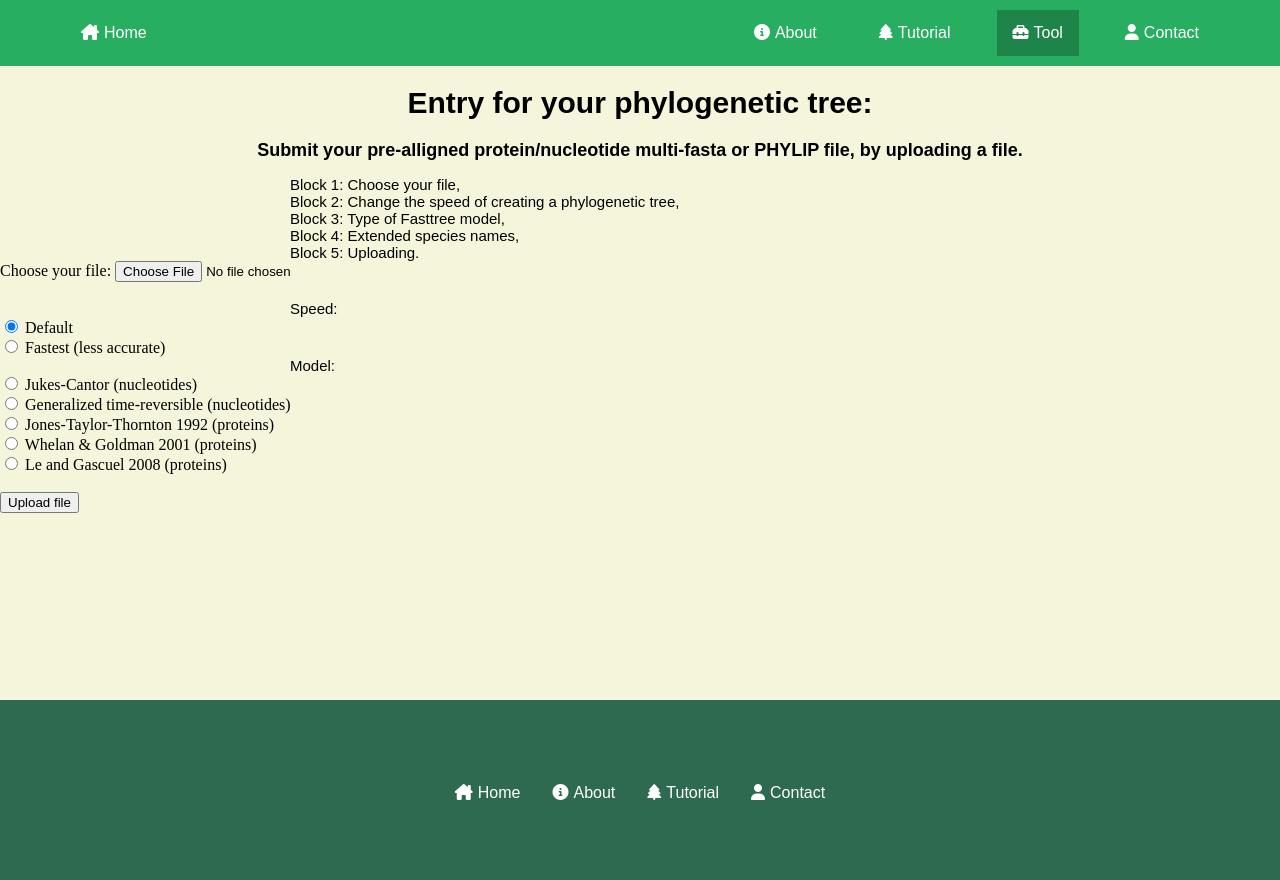
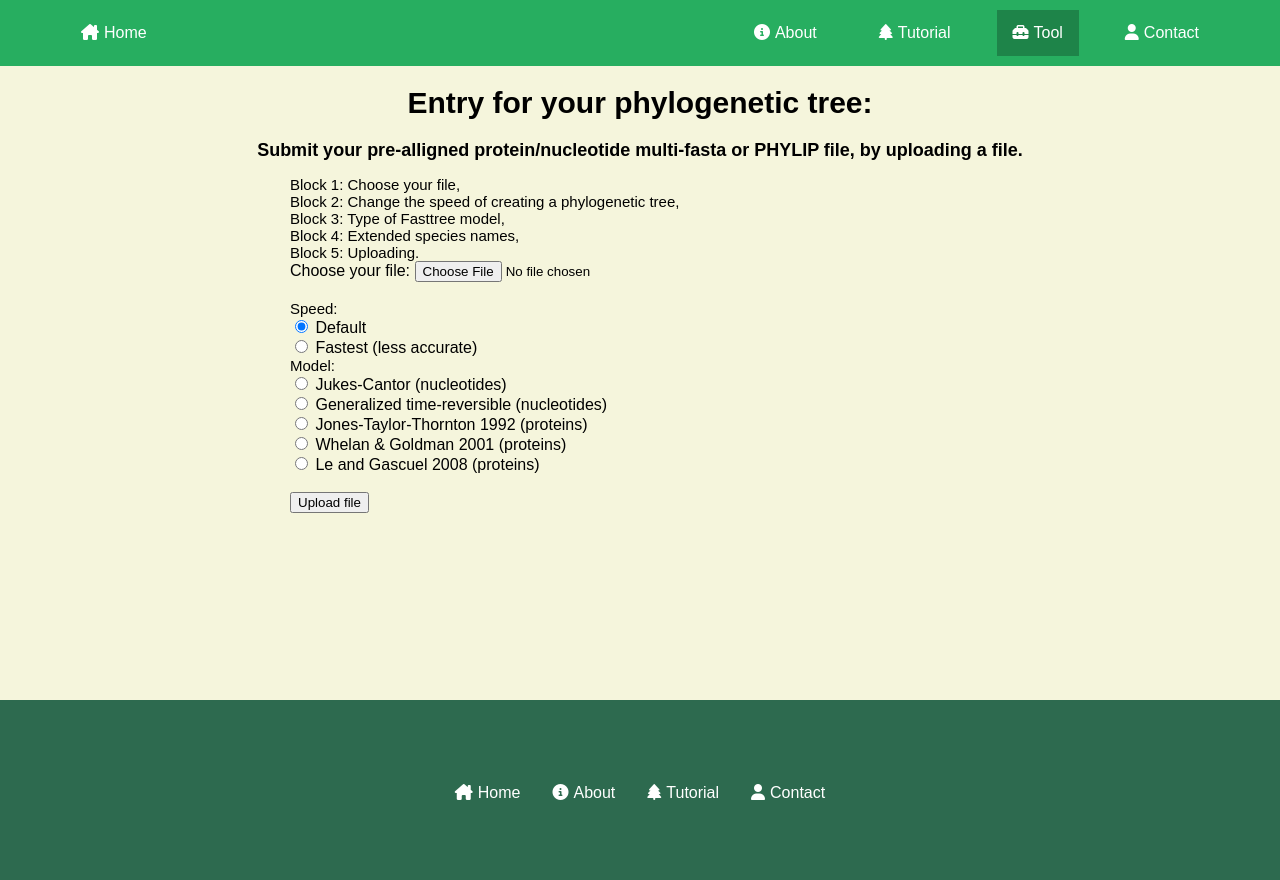
Before and after one commit to Efran08/fylogenetische-boom, a Flask app: page /tool in a window 1280 px wide. Run offline with Flask 3, Linux system fonts and the light colour scheme.

Commit message:
Added class for form.

```diff
--- a/static/home_page.css
+++ b/static/home_page.css
@@ -4,6 +4,14 @@ html, body {
     display: flex;
     flex-direction: column;
     background-color: #F5F5DC;
+}
+
+form{
+    font-family: Arial, Helvetica, sans-serif;
+    max-width: 700px;
+    text-align: left;
+    margin: 0 auto;
+    font-size: 15px;
 }
 
 .menubar {
```
